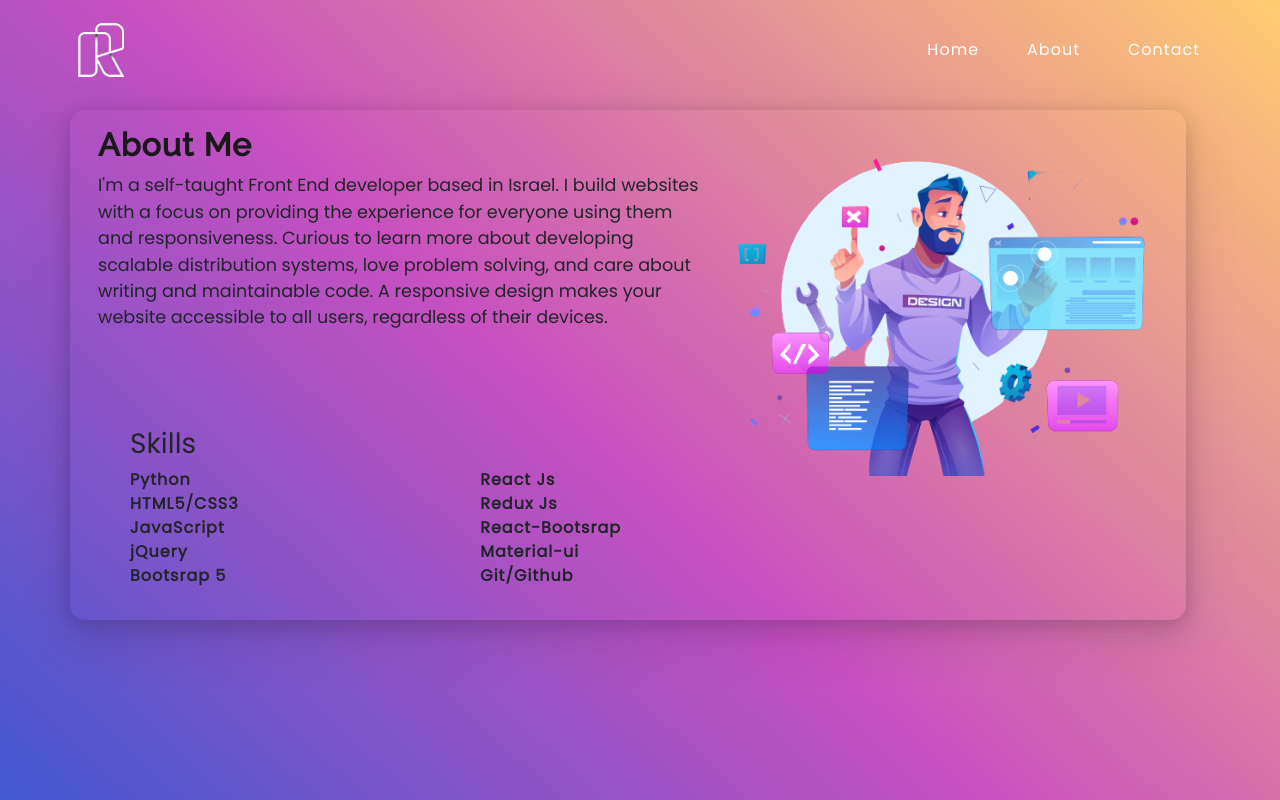
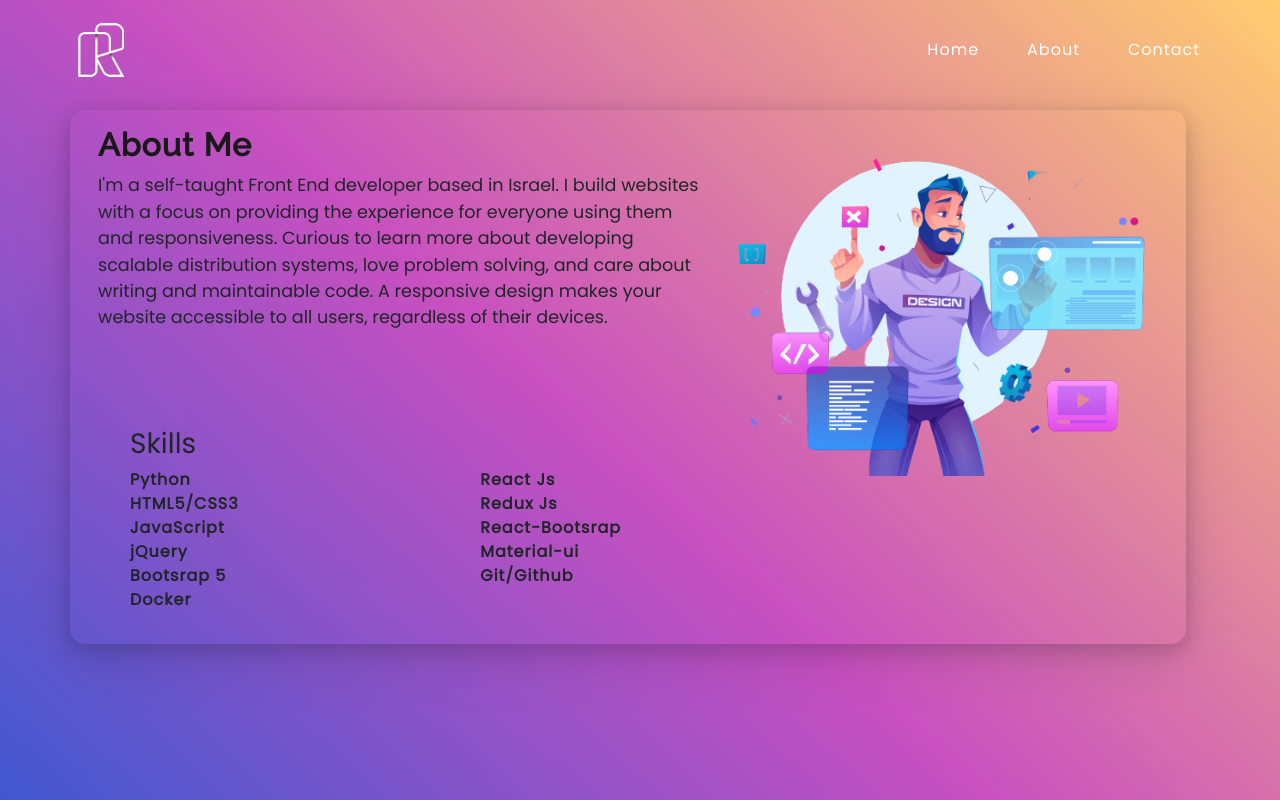
Before and after one commit to MichaelSchetzer/Netf, a React (Create React App) app: page /about in a window 1280 px wide. Built offline with nearby package versions, Linux system fonts and the light colour scheme.

Commit message:
you can type any message you want here13

```diff
--- a/src/components/Aboutpage/Aboutpage.js
+++ b/src/components/Aboutpage/Aboutpage.js
@@ -21,6 +21,7 @@ function Aboutpage() {
                                         <li>JavaScript</li>
                                         <li>jQuery</li>
                                         <li>Bootsrap 5</li>
+                                        <li>Docker</li>
                                     </Col>
                                     <Col md={5}>
                                         <li>React Js</li>
```
